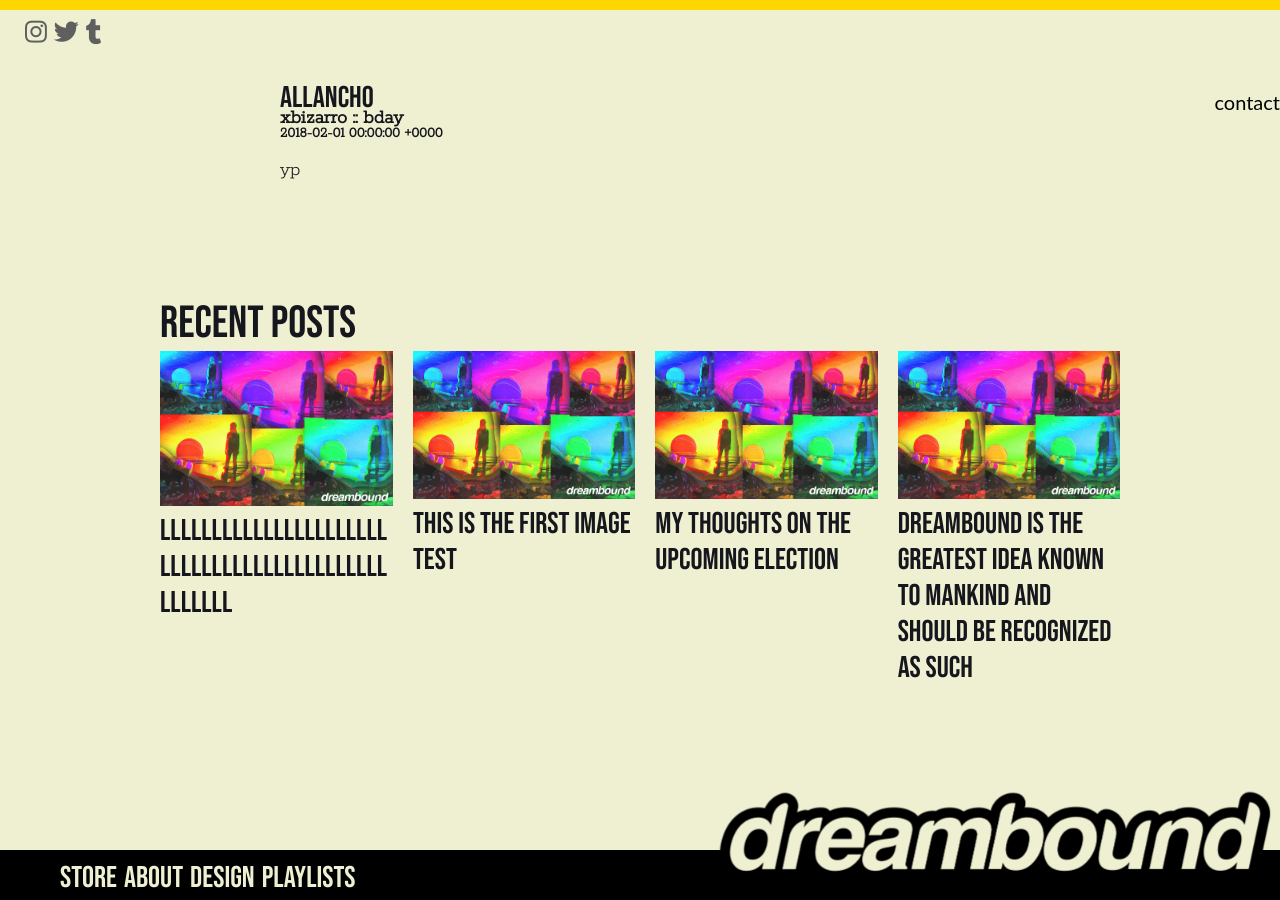
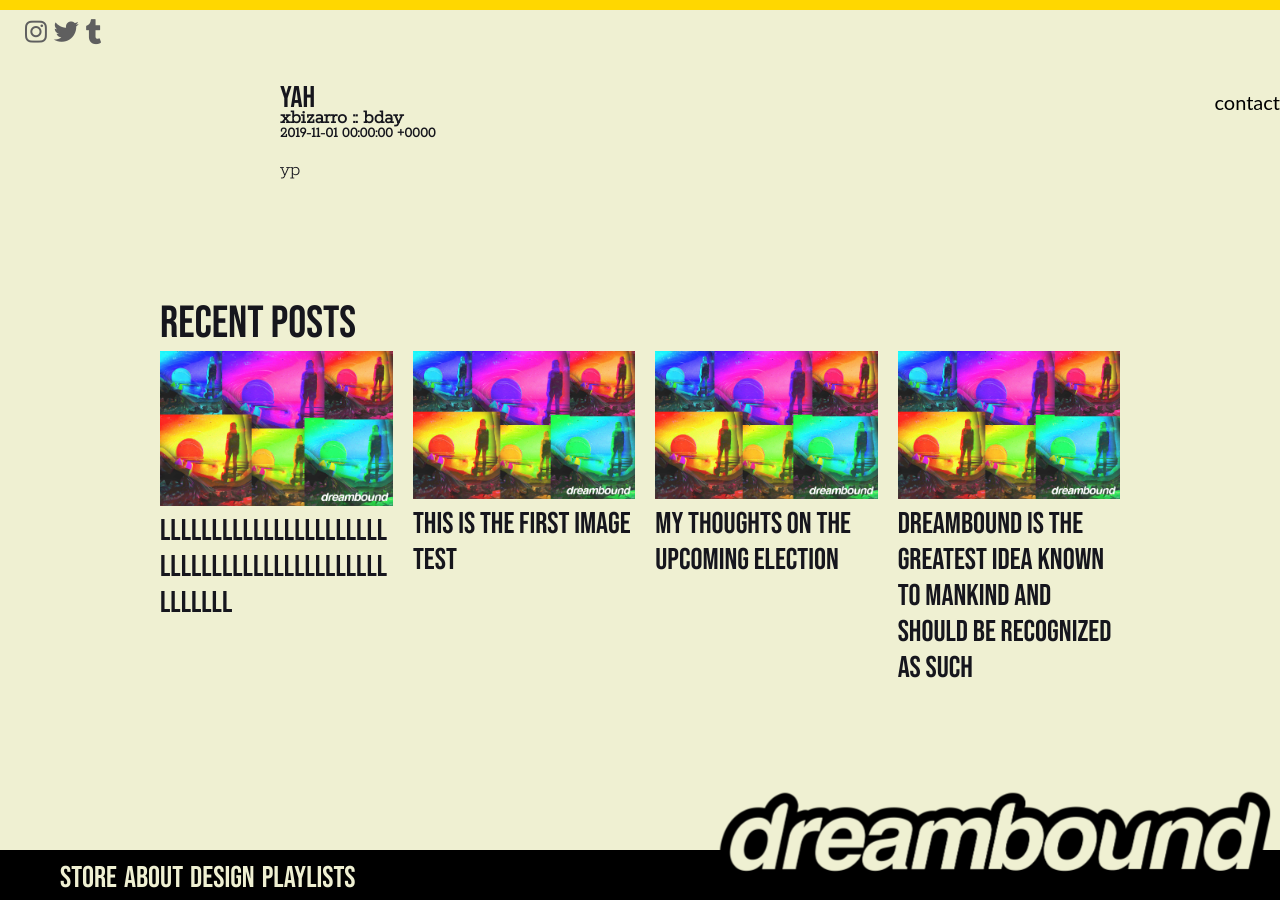
Before and after one commit to dreamboundspace/dreamboundspace.github.io, a Jekyll site: the page built from _posts/2019-11-23-yah.md, in a window 1280 px wide. Built offline with Jekyll 4.4.1, drawn with Linux system fonts in a browser that asks for light colours; nearby versions of some CDN libraries.

Commit message:
action test 3 v2

```diff
--- a/_posts/2019-11-23-yah.md
+++ b/_posts/2019-11-23-yah.md
@@ -1,7 +1,7 @@
 ---
 layout: posts
-title:  "allancho"
-date: February 2018
+title:  "yah"
+date: November 2019
 tag: bday
 category: yo
 image: Front Page.jpg
```
